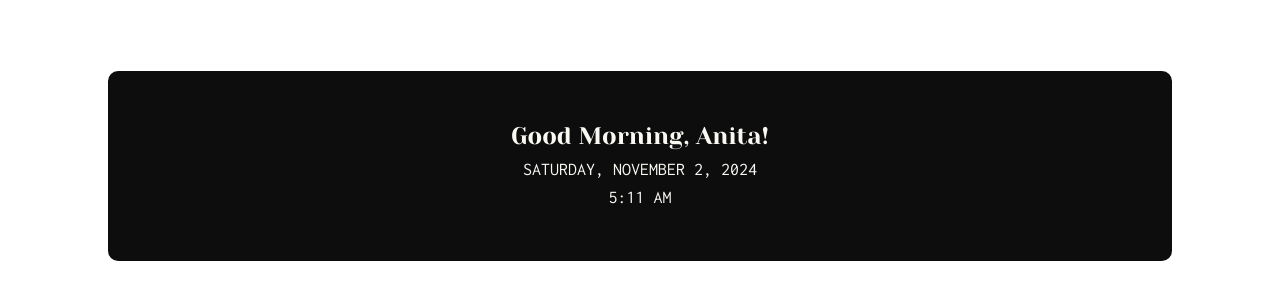
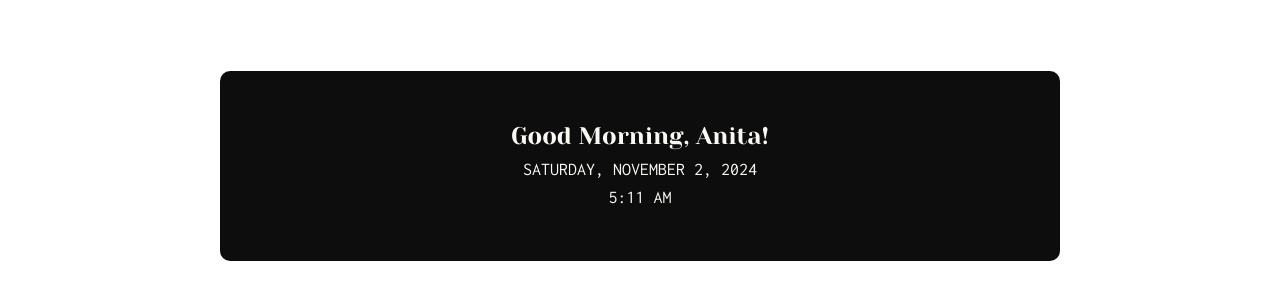
Before and after one commit to artistic12/Greeting-Widget, a plain HTML site: page index.html in a window 1280 px wide. Shown: the part 234-534 px from the top of the page. Drawn offline with Linux system fonts and the light colour scheme.

Commit message:
Update style.css

```diff
--- a/style.css
+++ b/style.css
@@ -9,20 +9,21 @@ body {
   font-family: 'Inconsolata', monospace;
 }
 
-/* Wide Horizontal Greeting Box Styling */
+/* Wide Greeting Box Styling */
 .greeting-box {
   background-color: #0D0D0D;
-  color: #F9F8F3; /* Updated font color */
+  color: #F9F8F3;
   padding: 20px;
   border-radius: 10px;
   text-align: center;
-  width: 80vw; /* 80% of viewport width */
-  height: 150px; /* Set a fixed height */
-  font-family: 'Inconsolata', monospace;
+  width: 800px; /* Set a fixed width */
+  max-width: 90vw; /* Ensures it fits on smaller screens */
+  height: 150px; /* Fixed height */
   display: flex;
   flex-direction: column;
   justify-content: center;
   align-items: center;
+  font-family: 'Inconsolata', monospace;
 }
 
 /* Greeting Title Styling */
```
